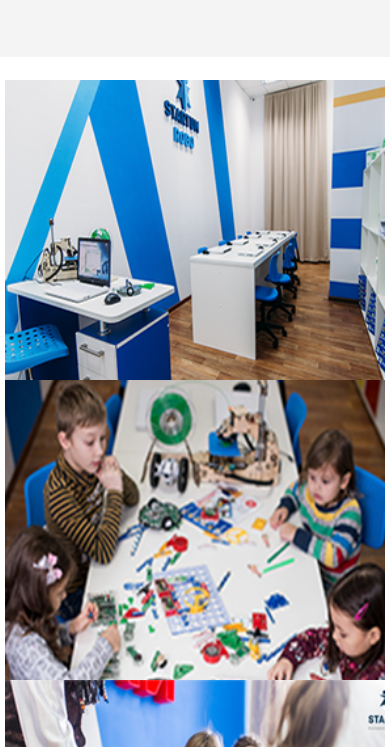
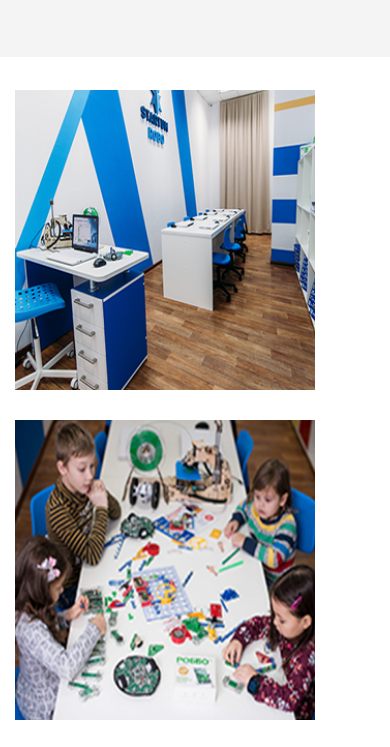
Before and after one commit to homo-errantium/homo-errantium.github.io, a plain HTML site: page index.html in a window 390 px wide. Shown: the part 6449-7196 px from the top of the page. Drawn offline with nearby package versions, Linux system fonts and the light colour scheme.

Commit message:
адаптировал картинки  под мобайл версию

```diff
--- a/css/style.less
+++ b/css/style.less
@@ -765,6 +765,14 @@ footer{
 		text-align: center;
 	}
 	#price{
+		.col-lg-3{
+			padding: 15px;
+			.foto{
+				text-align: center;
+				width: 300px;
+				height: 300px;
+			}
+		}
 		.no-full-day-sun{
 			img{
 				text-align: center;
```
Also changed, not shown: index.html (+0 -2 lines), css/style.css.
